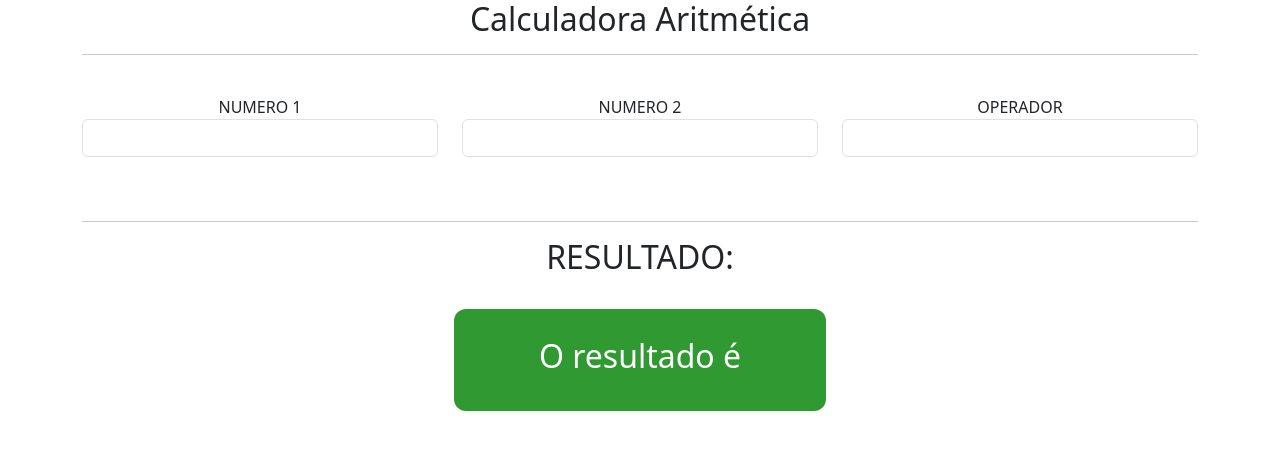
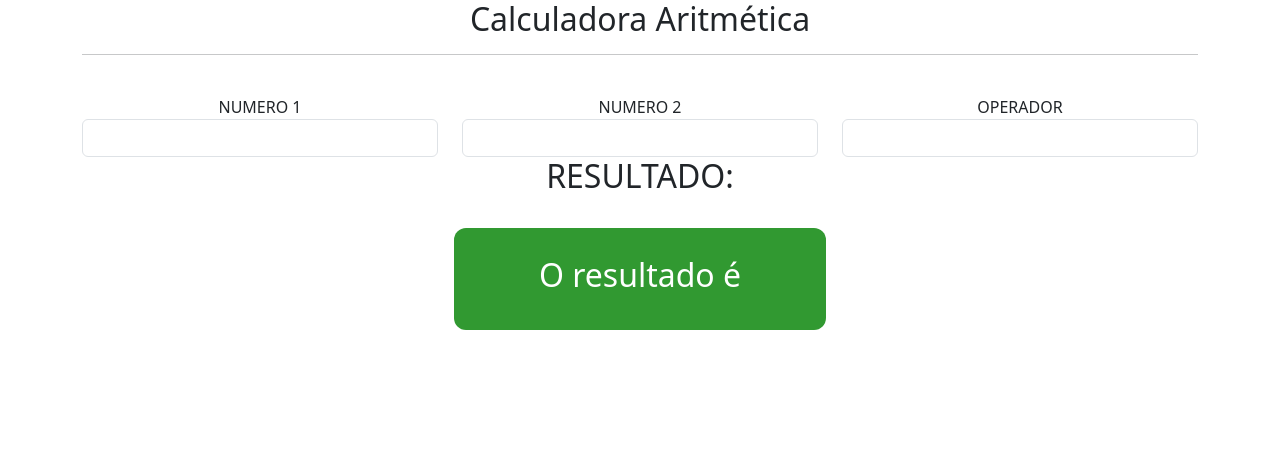
Before and after one commit to devjn1998/calculadora-vue, a Vue app: page / in a window 1280 px wide. Shown: the top 450 px of the page. Built offline with nearby package versions, Linux system fonts and the light colour scheme.

Commit message:
terceiro commit

```diff
--- a/src/App.vue
+++ b/src/App.vue
@@ -1,5 +1,7 @@
 <script setup>
 import { reactive } from 'vue';
+import Calculadora from './components/Calculadora.vue';
+import Resultado from './components/Resultado.vue';
 
 const estado = reactive({
   resultado: '',
@@ -43,39 +45,8 @@ const calcular = () => {
 
 <template>
   <div class="container">
-    <h2 class="text-center">Calculadora Aritmética</h2>
-    <hr>
-    <br>
-    <div class="row">
-      <div class="col-4 text-center">
-        <label class="">NUMERO 1</label>
-        <input type="number" v-model="estado.valor1" @input="calcular" class="form-control">
-      </div>
-      <div class="col-4 text-center">
-        <label class="">NUMERO 2</label>
-        <input type="number" v-model="estado.valor2" @input="calcular" class="form-control">
-      </div>
-      <div class="col-4 text-center">
-        <label>OPERADOR</label>
-        <select class="form-control" v-model="estado.operador" @change="calcular">
-          <option class="text-center" value="+">+ ADIÇÃO</option>
-          <option class="text-center" value="-">- SUBTRAÇÃO</option>
-          <option class="text-center" value="*">* MULTIPLICAÇÃO</option>
-          <option class="text-center" value="/">/ DIVISÃO</option>
-        </select>
-      </div>
-    </div>
-    <br>
-    <br>
-    <hr>
-    <div class="resultado-div text-center">
-      <h2>RESULTADO:</h2>
-      <br>
-      <div class="resultado text-center col-4">
-        <h2>O resultado é <span id="resultado">{{ estado.resultado }}</span></h2>
-      </div>
-    </div>
-
+    <Calculadora :calcular="calcular" :operador="estado.operador" :valor1="estado.valor1" :valor2="estado.valor2" ></Calculadora>
+    <Resultado :resultado="estado.resultado"></Resultado>
   </div>
 </template>
 
--- /dev/null
+++ b/src/components/Calculadora.vue
@@ -0,0 +1,29 @@
+<script setup>
+const props = defineProps(['valor1', 'valor2', 'calcular', 'operador'])
+</script>
+
+<template>
+
+    <h2 class="text-center">Calculadora Aritmética</h2>
+    <hr>
+    <br>
+    <div class="row">
+      <div class="col-4 text-center">
+        <label class="">NUMERO 1</label>
+        <input type="number" v-model="props.valor1" @input="props.calcular" class="form-control">
+      </div>
+      <div class="col-4 text-center">
+        <label class="">NUMERO 2</label>
+        <input type="number" v-model="props.valor2" @input="props.calcular" class="form-control">
+      </div>
+      <div class="col-4 text-center">
+        <label>OPERADOR</label>
+        <select class="form-control" v-model="props.operador" @change="props.calcular">
+          <option class="text-center" value="+">+ ADIÇÃO</option>
+          <option class="text-center" value="-">- SUBTRAÇÃO</option>
+          <option class="text-center" value="*">* MULTIPLICAÇÃO</option>
+          <option class="text-center" value="/">/ DIVISÃO</option>
+        </select>
+      </div>
+    </div>
+</template>
--- /dev/null
+++ b/src/components/Resultado.vue
@@ -0,0 +1,33 @@
+<!-- Resultado.vue -->
+<script setup>
+const props = defineProps(['resultado'])
+
+</script>
+
+<template>
+  <div class="resultado-div text-center">
+    <h2>RESULTADO:</h2>
+    <br>
+    <div class="resultado text-center col-4">
+      <h2>O resultado é <span>{{ props.resultado }}</span></h2>
+    </div>
+  </div>
+</template>
+
+
+<style scoped>
+.resultado-div {
+  max-width: 100%;
+  display: flex;
+  flex-direction: column;
+  align-items: center;
+}
+
+.resultado {
+  max-width: 100%;
+  background-color: rgb(49, 153, 49);
+  padding: 28px;
+  color: white;
+  border-radius: 12px;
+}
+</style>
```
